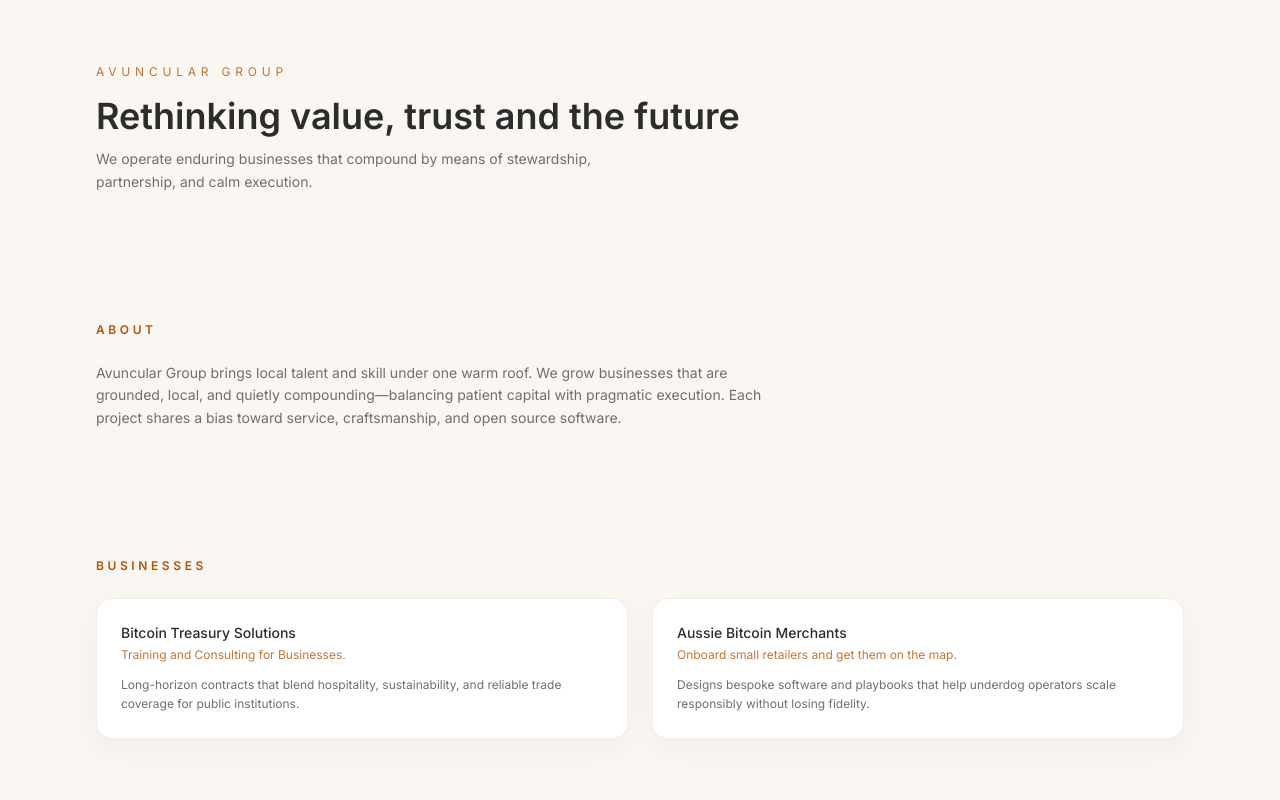
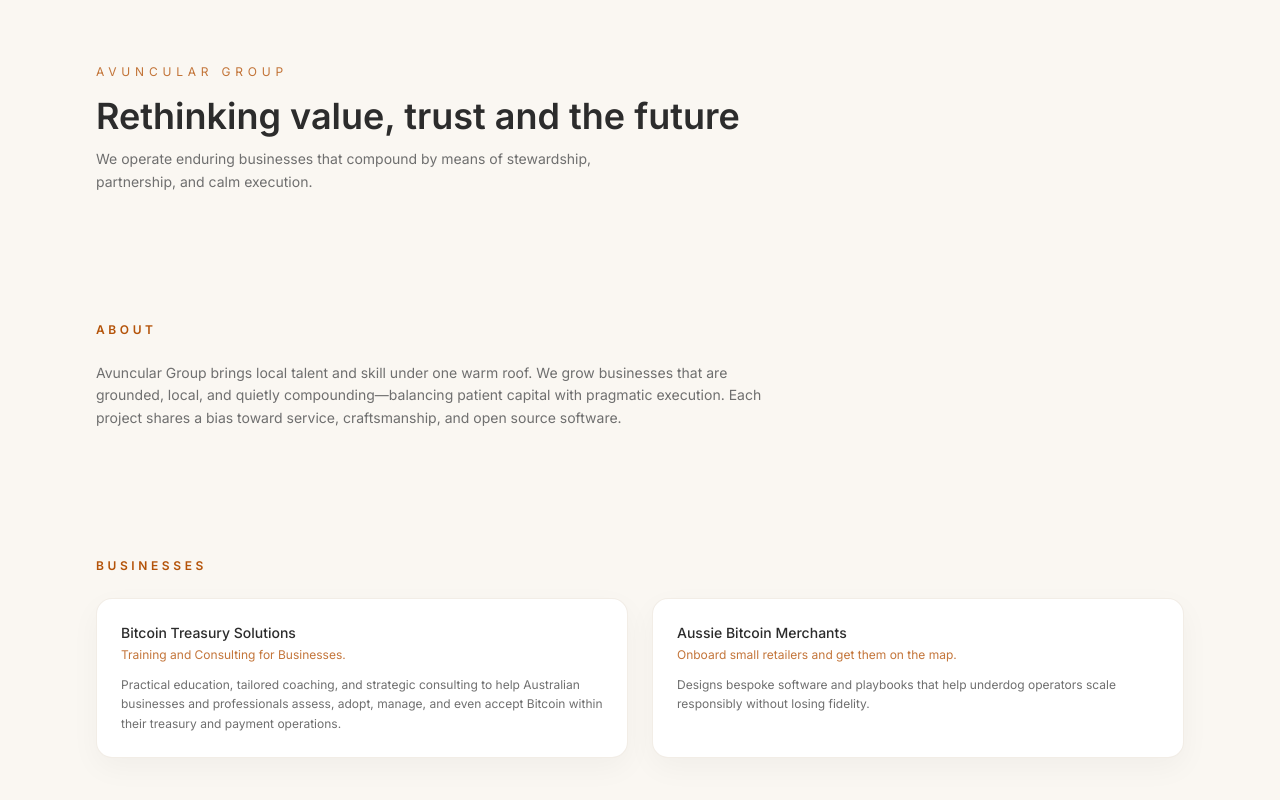
Before and after one commit to avunculargroup/avuncular-site-v2, a Next.js app: page / in a window 1280 px wide. Shown: the top 800 px of the page. Built offline with nearby package versions, Linux system fonts and the light colour scheme.

Commit message:
Refactor: Improve Bitcoin Treasury Solutions description
Co-authored-by: admin <admin@avunculargroup.com>

```diff
--- a/app/page.tsx
+++ b/app/page.tsx
@@ -8,7 +8,7 @@ const BUSINESSES = [
     name: "Bitcoin Treasury Solutions",
     tagline: "Training and Consulting for Businesses.",
     description:
-      "Long-horizon contracts that blend hospitality, sustainability, and reliable trade coverage for public institutions.",
+      "Practical education, tailored coaching, and strategic consulting to help Australian businesses and professionals assess, adopt, manage, and even accept Bitcoin within their treasury and payment operations.",
   },
   {
     name: "Aussie Bitcoin Merchants",
```
Also changed, not shown: 1 other file (tests, documents, lock files or other folders).
